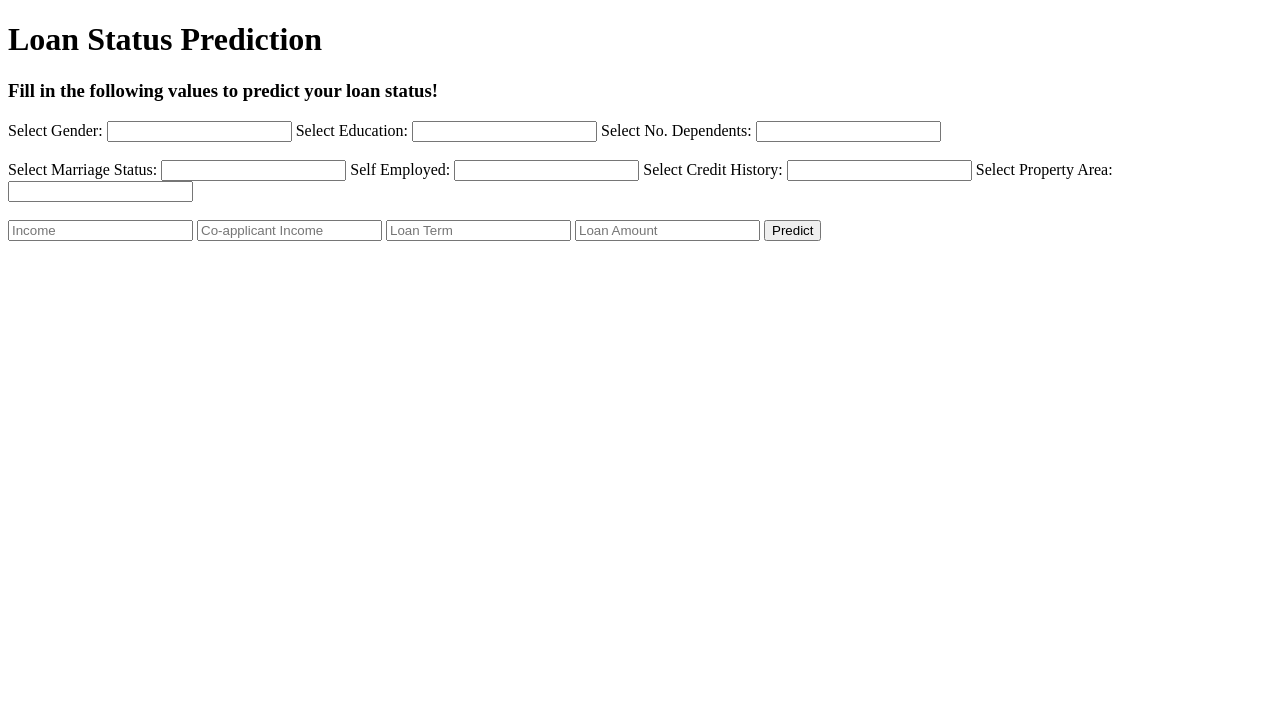
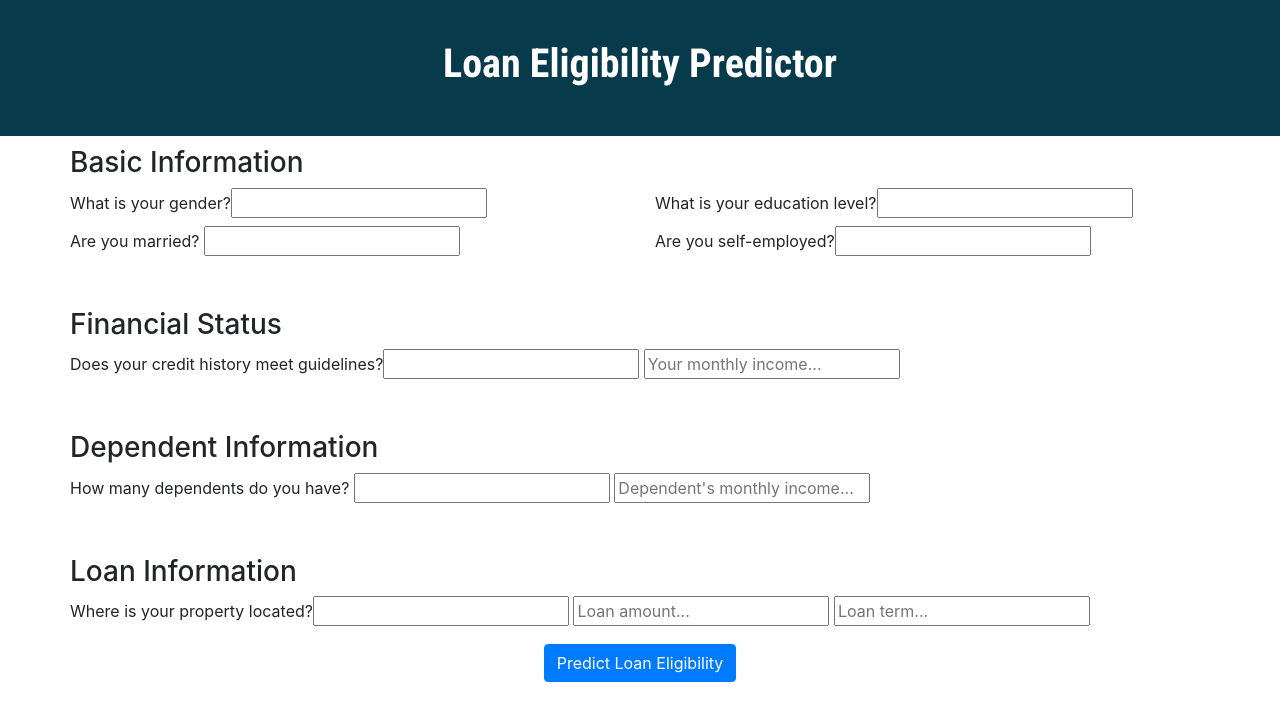
Before and after one commit to michaelhalim168/data-science-mini-projects, a Flask app: page / in a window 1280 px wide. Shown: the top 721 px of the page. Run offline with Flask 2, Linux system fonts and the light colour scheme; parts of the project's set-up code (start-up, migrations or seed data) failed here and were passed over; some libraries are stand-ins or nearby versions.

Commit message:
final loan prediction project

```diff
--- a/mini-project-4/app.py
+++ b/mini-project-4/app.py
@@ -2,10 +2,12 @@ import numpy as np
 import pandas as pd
 from flask import Flask, render_template, request
 import pickle
+from transformers import *
 
 
 app = Flask(__name__)
-model = pickle.load(open("testmodel.p", "rb"))
+model = pickle.load(open("../output/logregmodel_balanced.sav", "rb"))
+
 columns = ['Gender', 'Married', 'Dependents', 'Education', 'Self_Employed',
             'ApplicantIncome', 'CoapplicantIncome', 'LoanAmount', 'Loan_Amount_Term',
             'Credit_History', 'Property_Area']
@@ -34,20 +36,14 @@ def predict():
 
     df = pd.DataFrame([data], columns=columns)
 
-    df['total_income'] = df['ApplicantIncome'] + df['CoapplicantIncome']
-    df.drop(['ApplicantIncome', 'CoapplicantIncome'], axis=1, inplace=True)
-
-    df['total_income'] = np.log10(df['total_income'])
-    df['LoanAmount'] = np.log10(df['LoanAmount'])
-
     prediction = model.predict(df)
 
     if prediction == float(1):
-        output = 'Approved'
+        output = 'approved!'
     elif prediction == float(0):
-        output = 'Not Approved'
+        output = 'not approved.'
 
-    return render_template("index.html", prediction_text= 'Answer: {}'.format(output))
+    return render_template("index.html", prediction_text= 'Your loan is most likely {}'.format(output))
 
 if __name__ == '__main__':
     app.debug = True
--- /dev/null
+++ b/mini-project-4/codes/app.py
@@ -0,0 +1,50 @@
+import numpy as np
+import pandas as pd
+from flask import Flask, render_template, request
+import pickle
+from transformers import *
+
+
+app = Flask(__name__)
+model = pickle.load(open("output/logregmodel_balanced.sav", "rb"))
+
+columns = ['Gender', 'Married', 'Dependents', 'Education', 'Self_Employed',
+            'ApplicantIncome', 'CoapplicantIncome', 'LoanAmount', 'Loan_Amount_Term',
+            'Credit_History', 'Property_Area']
+
+@app.route('/')
+def home():
+    return render_template('index.html')
+
+@app.route('/predict',methods=['POST'])
+def predict():
+    gender = request.form.get('Gender')
+    married = request.form.get('Marriage')
+    dependents = request.form.get('Dependents')
+    education = request.form.get('Education')
+    self_employed = request.form.get('Employed')
+    credit_history = request.form.get('Credit')
+    property = request.form.get('Property')
+
+    applicant_income = request.form.get('applicant_income', type=float)
+    coapp_income = request.form.get('coapp_income', type=float)
+    loan_amount = request.form.get('loan_amount', type=float)
+    loan_term = request.form.get('loan_term', type=float)
+
+    data = [gender, married, dependents, education, self_employed, applicant_income,
+            coapp_income, loan_amount, loan_term, credit_history, property]
+
+    df = pd.DataFrame([data], columns=columns)
+
+    prediction = model.predict(df)
+
+    if prediction == float(1):
+        output = 'approved!'
+    elif prediction == float(0):
+        output = 'not approved.'
+
+    return render_template("index.html", prediction_text= 'Your loan is most likely {}'.format(output))
+
+if __name__ == '__main__':
+    app.debug = True
+    app.run()
--- /dev/null
+++ b/mini-project-4/static/css/style.css
@@ -0,0 +1,28 @@
+header {
+    font-family: 'Roboto Condensed', sans-serif
+
+}
+
+h1 {
+    text-align: center;
+    color: white;
+    font-size: 40px;
+}
+
+header {
+    background-color: #073b4c;
+}
+
+.title {
+    padding: 40px 0px 40px 0px;
+}
+
+.container {
+    padding: 10px 0px 10px 0px;
+}
+
+.result {
+    text-align: center !important;
+    font-size: 30px !important;
+
+}
--- a/mini-project-4/templates/index.html
+++ b/mini-project-4/templates/index.html
@@ -2,71 +2,103 @@
 <html lang="en">
 <head>
     <meta charset="UTF-8">
-    <title>Loan Prediction</title>
+    <title>Loan Eligibility Prediction</title>
+    <link rel="stylesheet" href="https://stackpath.bootstrapcdn.com/bootstrap/4.4.1/css/bootstrap.min.css" integrity="sha384-Vkoo8x4CGsO3+Hhxv8T/Q5PaXtkKtu6ug5TOeNV6gBiFeWPGFN9MuhOf23Q9Ifjh" crossorigin="anonymous">
+    <link rel="stylesheet" href="/static/css/style.css">
+    <link rel="preconnect" href="https://fonts.googleapis.com">
+    <link rel="preconnect" href="https://fonts.gstatic.com" crossorigin>
+    <link href="https://fonts.googleapis.com/css2?family=Roboto+Condensed:wght@700&display=swap" rel="stylesheet">
 </head>
 <body>
-    <h1>Loan Status Prediction</h1>
-    <h3>Fill in the following values to predict your loan status!</h3>
+    <header class="header">
+        <div class="title">
+            <h1>Loan Eligibility Predictor</h1>
+        </div>
+    </header>
 
+    <section class='form'>
         <form action="{{ url_for('predict')}}" method="POST">
-        <label>Select Gender:
-            <input list="gender" name="Gender" /></label>
+            <div class='container'>
+                <h3>Basic Information</h3>
+                <div class='row'>
+                    <div class='col'><label>What is your gender?<input list="gender" name="Gender" /></label></div>
+                    <div class='col'> <label>What is your education level?<input list="education" name="Education" /></label></div>
+                </div>
+                <div class='row'>
+                    <div class='col'>
                         <datalist id="gender">
                             <option value="Male">
                             <option value="Female">
                          </datalist>
-         <label>Select Education:
-            <input list="education" name="Education" /></label>
+                    </div>
+                    <div class='col'>
                         <datalist id="education">
                             <option value="Graduate">
-              <option value="No Graduate">
+                            <option value="Not Graduate">
                         </datalist>
-         <label>Select No. Dependents:
-            <input list="dependents" name="Dependents"/></label>
+                    </div>
+                </div>
+                <div class='row'>
+                    <div class='col'> <label>Are you married? <input list="marriage" name="Marriage"/></label></div>
+                    <div class='col'><label>Are you self-employed?<input list="employed" name="Employed"/></label></div>
+                </div>
+                <div class='row'>
+                    <div class='col'>
+                        <datalist id="marriage">
+                            <option value="Yes">
+                            <option value="No">
+                        </datalist>
+                    </div>
+                    <div class='col'>
+                        <datalist id="employed">
+                            <option value="Yes">
+                            <option value="No">
+                         </datalist>
+                    </div>
+                </div>
+            </div>
+            <br>
+            <div class='container'>
+                <h3>Financial Status</h3>
+                <label>Does your credit history meet guidelines?<input list="credit" name="Credit"/></label>
+                    <datalist id="credit">
+                        <option value="Yes">
+                        <option value="No">
+                    </datalist>
+                 <input id=monthlyincome type="text" name="applicant_income" placeholder="Your monthly income..." required="required" />
+            </div>
+            <br>
+            <div class='container'>
+                <h3>Dependent Information</h3>
+                <label>How many dependents do you have? <input list="dependents" name="Dependents"/></label>
                 <datalist id="dependents">
                     <option value="0">
                     <option value="1">
                     <option value="2">
                     <option value="3+">
                 </datalist>
+                <input type="text" name="coapp_income" placeholder="Dependent's monthly income..." required="required" />
+            </div>
             <br>
-        <br>
-        <label>Select Marriage Status:
-            <input list="marriage" name="Marriage"/></label>
-            <datalist id="marriage">
-                <option value="Yes">
-                <option value="No">
-            </datalist>
-        <label>Self Employed:
-            <input list="employed" name="Employed"/></label>
-            <datalist id="employed">
-                <option value="Yes">
-                <option value="No">
-            </datalist>
-        <label>Select Credit History:
-            <input list="credit" name="Credit"/></label>
-            <datalist id="credit">
-                <option value="Yes">
-                <option value="No">
-            </datalist>
-        <label>Select Property Area:
-            <input list="property" name="Property"/></label>
+            <div class='container'>
+                <h3>Loan Information</h3>
+                <label>Where is your property located?<input list="property" name="Property"/></label>
                 <datalist id="property">
                     <option value="Urban">
                     <option value="Rural">
                     <option value="Semiurban">
                 </datalist>
-        <br>
-        <br>
-        <input type="text" name="applicant_income" placeholder="Income" required="required" />
-        <input type="text" name="coapp_income" placeholder="Co-applicant Income" required="required" />
-        <input type="text" name="loan_term" placeholder="Loan Term" required="required" />
-		<input type="text" name="loan_amount" placeholder="Loan Amount" required="required" />
-
-        <button type="submit" class="btn">Predict</button>
+                <input type="text" name="loan_amount" placeholder="Loan amount..." required="required" />
+                <input type="text" name="loan_term" placeholder="Loan term..." required="required" />
+            </div>
+            <div class="d-flex justify-content-center">
+                <button class="btn btn-primary" type="submit">Predict Loan Eligibility</button>
+              </div>
         </form>
-    <br>
-    <br>
+        <div class="result">
             {{ prediction_text }}
+        </div>
+    </section>
+    </div>
 </body>
 </html>
```
Also changed, not shown: mini-project-4/codes/transformers.py (added, +36 -0 lines), mini-project-4/output/images/Screen Shot 2021-07-09 at 3.26.54 AM.png (added), mini-project-4/output/images/Screen Shot 2021-07-09 at 3.42.30 AM.png (added), mini-project-4/output/images/categorical.png (added), mini-project-4/output/images/financial_data.png (added), mini-project-4/output/images/loan_data.png (added), mini-project-4/output/images/roc_auc_curve.png (added), 5 other files. Lines whose indentation alone changed are shown as unchanged.
